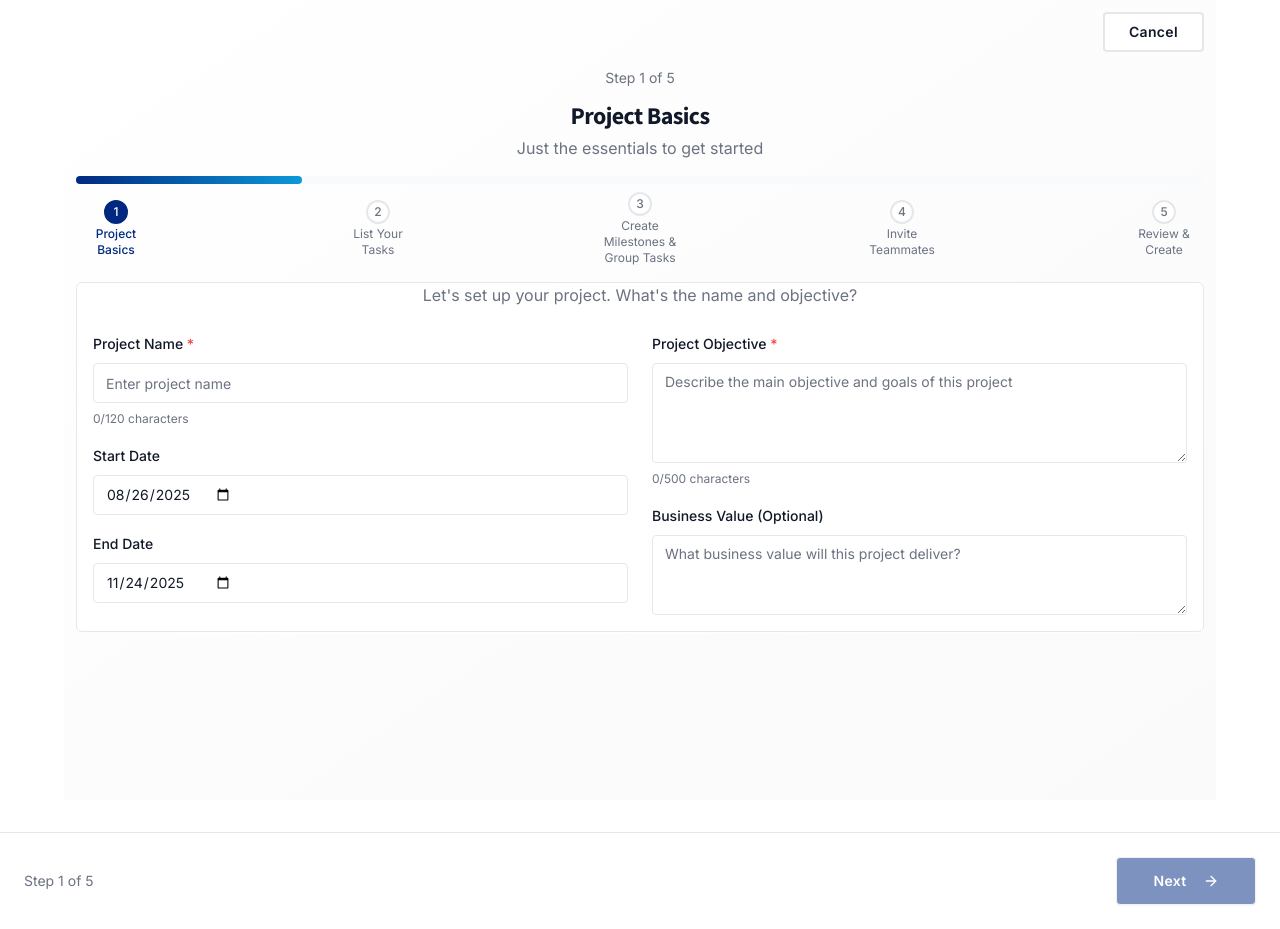
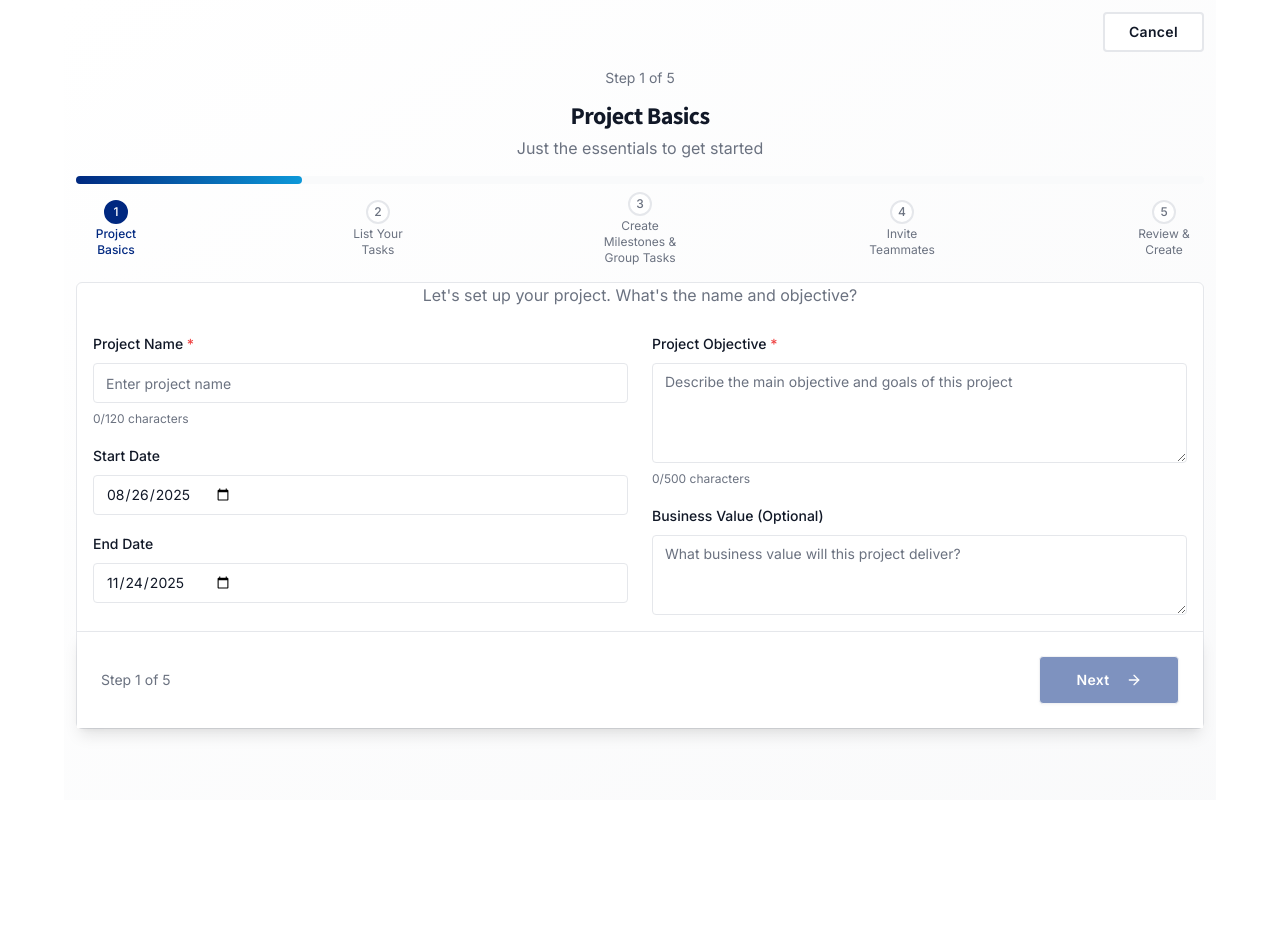
Before and after one commit to ms86100/airbus-project-hub, a React (Vite) app: page /create-project in a window 1280 px wide. After the commit the page ends 800 px from the top, so only its background shows below. Built offline with nearby package versions, Linux system fonts and the light colour scheme.

Commit message:
Fix wizard button positioning
Reposition the wizard's next button to appear directly below the CardContent, resolving the issue where it was stuck at the bottom of the screen.

```diff
--- a/src/components/ProjectWizard.tsx
+++ b/src/components/ProjectWizard.tsx
@@ -239,11 +239,9 @@ const ProjectWizard = () => {
               setProjectData={setProjectData}
             />
           </CardContent>
-        </Card>
-      </div>
 
-      {/* Footer Navigation - Positioned below wizard content */}
-      <div className="bg-surface-default border-t border-border shadow-lg z-[1000] flex items-center justify-between px-6 py-6 mt-8">
+          {/* Footer Navigation - Inside the card */}
+          <div className="bg-surface-default border-t border-border shadow-lg flex items-center justify-between px-6 py-6">
             <div className="flex items-center gap-2 text-sm text-muted-foreground">
               Step {currentStep + 1} of {steps.length}
             </div>
@@ -282,6 +280,8 @@ const ProjectWizard = () => {
               )}
             </div>
           </div>
+        </Card>
+      </div>
 
       {/* Celebration Overlay */}
       <CelebrationOverlay
```
Lines whose indentation alone changed are shown as unchanged.
